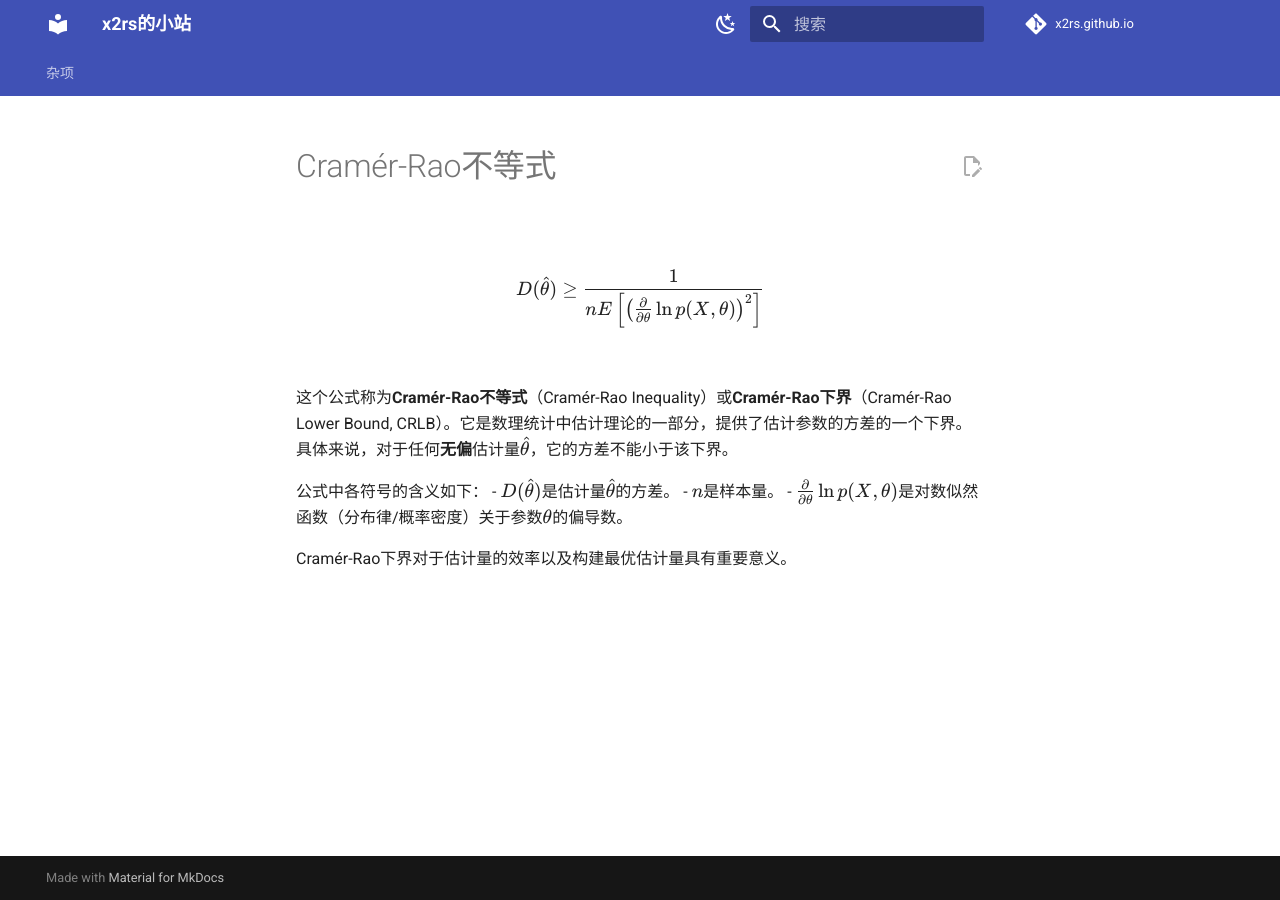
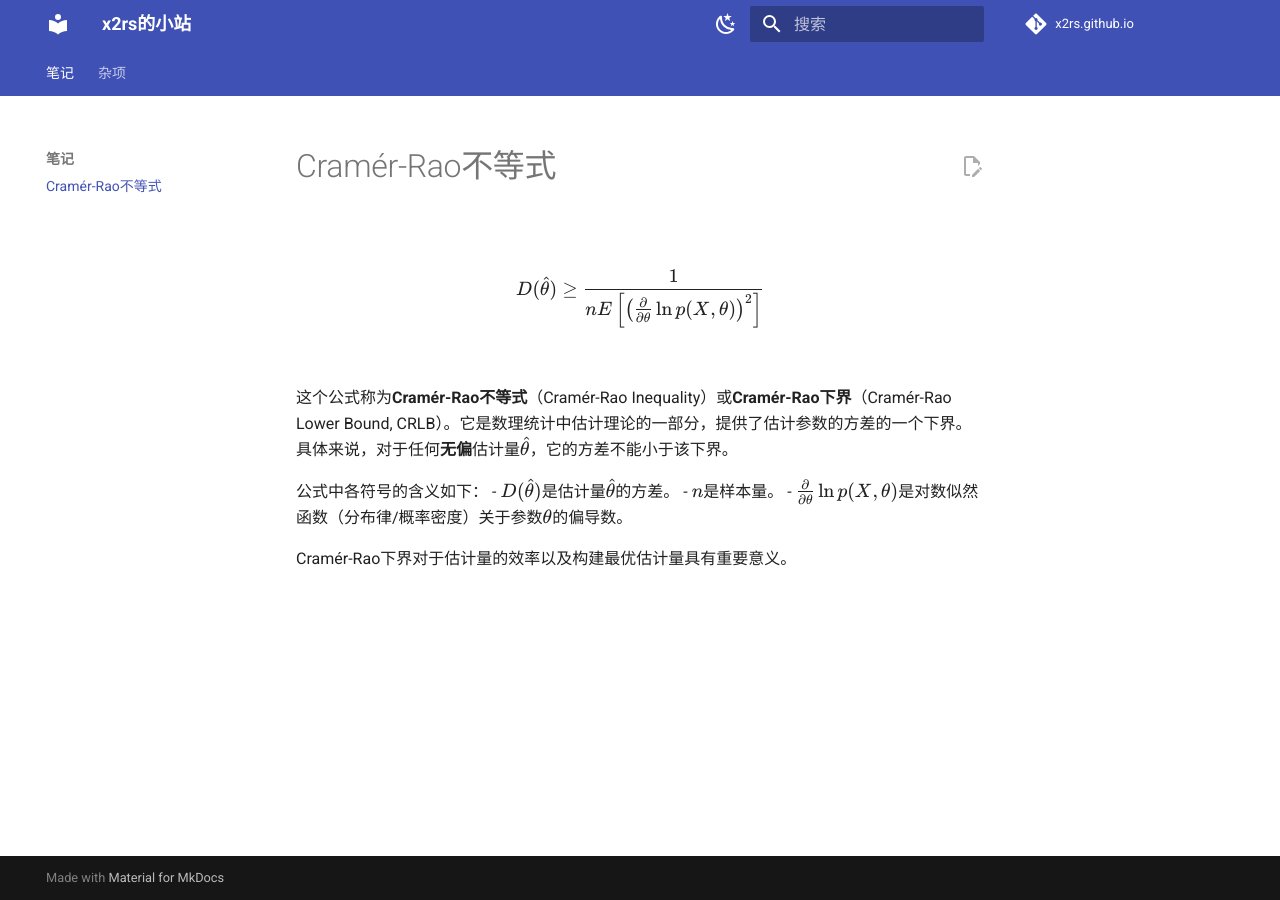
Before and after one commit to x2rs/x2rs.github.io, an MkDocs documentation site: the page built from docs/notes/Cramer-Rao.md, in a window 1280 px wide. Built offline with MkDocs 1.6.1 and Material for MkDocs 9.7.7, drawn with Linux system fonts in a browser that asks for light colours; comment, search, counter and statistics services are not loaded.

Commit message:
add Cramer-Rao.md to nav

```diff
--- a/mkdocs.yml
+++ b/mkdocs.yml
@@ -4,6 +4,8 @@ site_author: x2rs
 site_description: My personal documentation website.
 
 nav:
+  - 笔记:
+    - notes/Cramer-Rao.md
   - 杂项:
     - matlab/simple_linear.md
     - useful_apps.md
```
